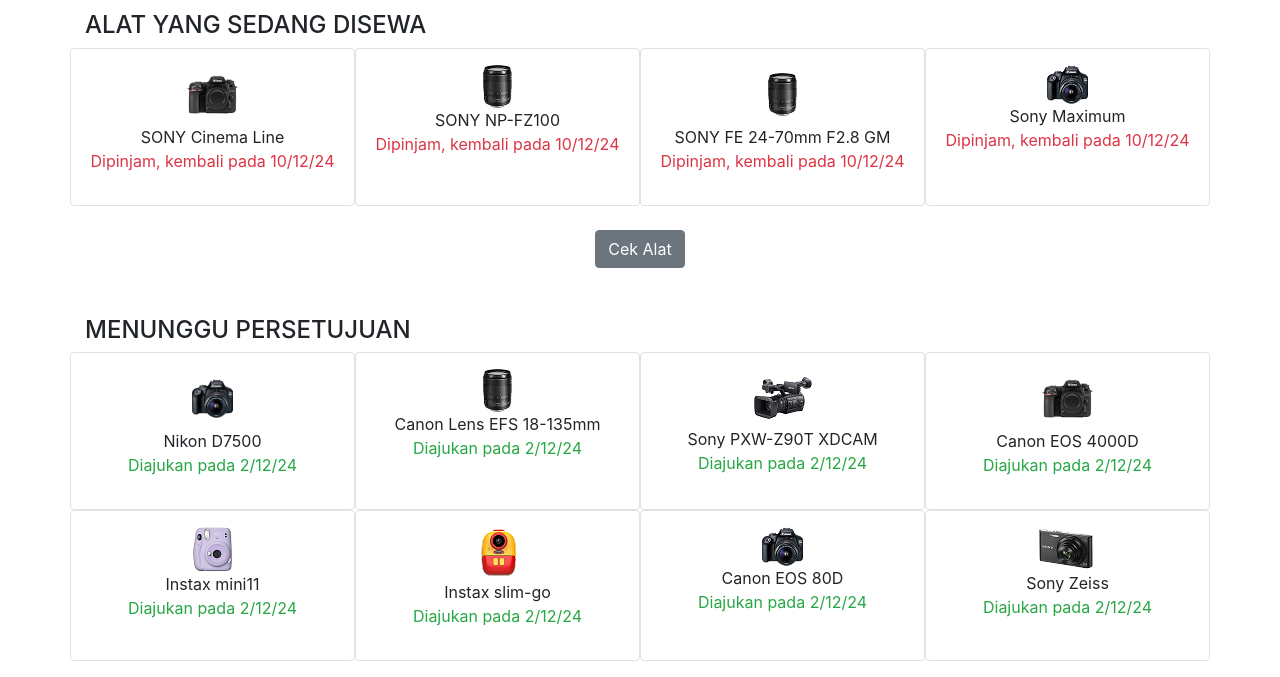
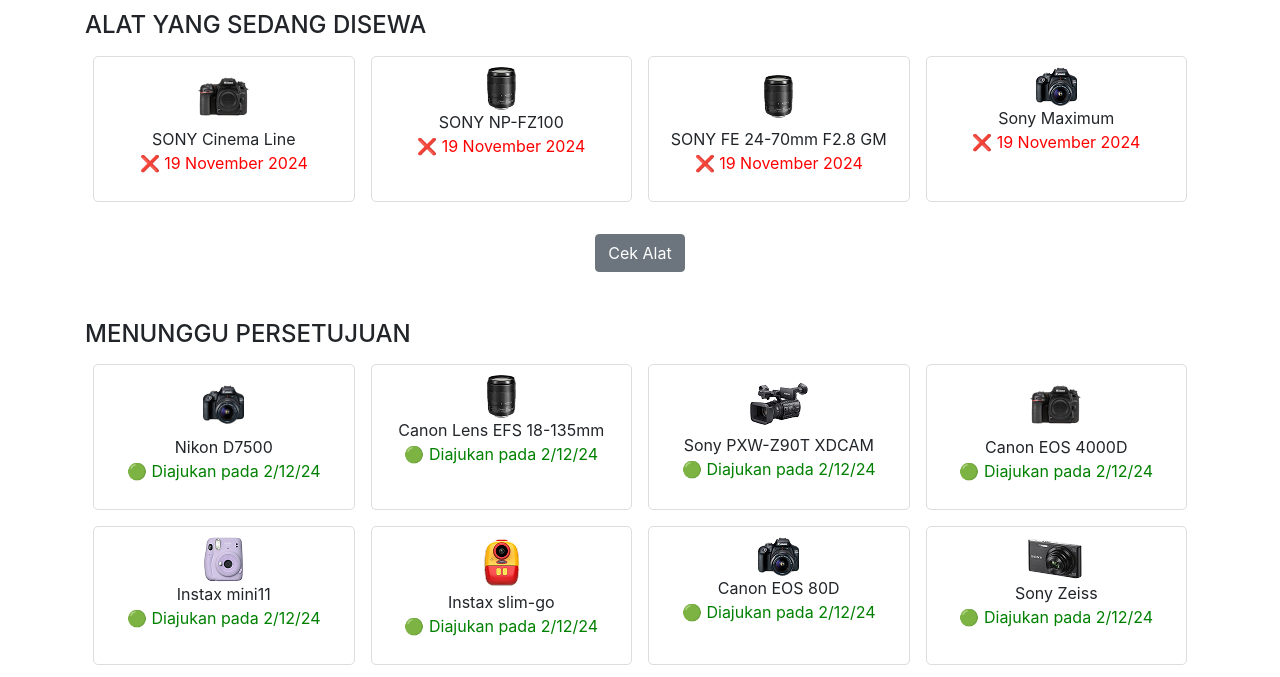
Before and after one commit to Danielbarz/PemrogramanWeb, a plain HTML site: page FEB5026231169/Pertemuan4/LatihanLayout.html in a window 1280 px wide. Shown: the part 123-800 px from the top of the page. Drawn offline with nearby package versions, Linux system fonts and the light colour scheme.

Commit message:
Pertemuan 4 Assignment

```diff
--- a/FEB5026231169/Pertemuan4/LatihanLayout.html
+++ b/FEB5026231169/Pertemuan4/LatihanLayout.html
@@ -4,19 +4,15 @@
     <meta charset="UTF-8" />
     <meta name="viewport" content="width=device-width, initial-scale=1" />
     <title>HomePage Teknisi</title>
-    <link
-      rel="stylesheet"
-      href="https://maxcdn.bootstrapcdn.com/bootstrap/4.5.2/css/bootstrap.min.css"
-    />
+    <link href="https://stackpath.bootstrapcdn.com/bootstrap/4.5.2/css/bootstrap.min.css" rel="stylesheet" />
+    <link href="https://cdn.jsdelivr.net/npm/bootstrap-icons/font/bootstrap-icons.css" rel="stylesheet" />
     <style>
       .Logo {
         width: 50px;
         height: auto;
         position: relative;
-        align-items: left;
         left: 10px;
         top: 5px;
-        bottom: 15px;
         border: 2px solid black;
         border-radius: 50%;
       }
@@ -27,52 +23,55 @@
         padding: 10px;
         border-radius: 5px;
       }
-
-      col-md-3 {
-        margin-top: 10px;
-        border: 1px solid #ebebeb;
+      .status-borrowed {
+        color: red;
+      }
+      .status-available {
+        color: green;
+      }
+      img {
+        max-height: 80px;
+        object-fit: contain;
+      }
+      .card-item {
+        padding: 10px;
+        border: 1px solid #ddd;
+        border-radius: 5px;
+        background: #fff;
+        height: 100%;
       }
     </style>
   </head>
   <body>
-    <div>
-      <img src="img/logo.png" class="Logo"/>
+    <div><img src="img/logo.png" class="Logo" /></div>
+    <h2 class="text-center">HomePage Teknisi</h2>
+
+    <div class="container mt-4">
+      <h4>ALAT YANG SEDANG DISEWA</h4>
+      <div class="row no-gutters">
+        <div class="col-3 p-2">
+          <div class="card-item text-center">
+            <img src="img/cam1.png" class="img-fluid" alt="SONY Cinema Line" />
+            <p>SONY Cinema Line<br><span class="status-borrowed">❌ 19 November 2024</span></p>
           </div>
-    <h2 class="text-center">HomePage Teknisi</h2>
-    <div class="container mt-4">
-      <h4 class="mt-4">ALAT YANG SEDANG DISEWA</h4>
-      <div class="row">
-        <div class="col-3 text-center p-3 border rounded">
-          <img src="img/cam1.png" class="img-fluid" alt="SONY Cinema Line" />
-          <p>
-            SONY Cinema Line<br /><span class="text-danger"
-              >Dipinjam, kembali pada 10/12/24</span
-            >
-          </p>
         </div>
-        <div class="col-3 text-center p-3 border rounded">
+        <div class="col-3 p-2">
+          <div class="card-item text-center">
             <img src="img/lens1.png" class="img-fluid" alt="SONY NP-FZ100" />
-          <p>
-            SONY NP-FZ100<br /><span class="text-danger"
-              >Dipinjam, kembali pada 10/12/24</span
-            >
-          </p>
+            <p>SONY NP-FZ100<br><span class="status-borrowed">❌ 19 November 2024</span></p>
           </div>
-        <div class="col-3 text-center p-3 border rounded">
+        </div>
+        <div class="col-3 p-2">
+          <div class="card-item text-center">
             <img src="img/lens2.png" class="img-fluid" alt="SONY FE 24-70mm" />
-          <p>
-            SONY FE 24-70mm F2.8 GM<br /><span class="text-danger"
-              >Dipinjam, kembali pada 10/12/24</span
-            >
-          </p>
+            <p>SONY FE 24-70mm F2.8 GM<br><span class="status-borrowed">❌ 19 November 2024</span></p>
           </div>
-        <div class="col-3 text-center p-3 border rounded">
+        </div>
+        <div class="col-3 p-2">
+          <div class="card-item text-center">
             <img src="img/cam2.png" class="img-fluid" alt="Sony Maximum" />
-          <p>
-            Sony Maximum<br /><span class="text-danger"
-              >Dipinjam, kembali pada 10/12/24</span
-            >
-          </p>
+            <p>Sony Maximum<br><span class="status-borrowed">❌ 19 November 2024</span></p>
+          </div>
         </div>
       </div>
 
@@ -81,70 +80,54 @@
       </div>
 
       <h4 class="mt-5">MENUNGGU PERSETUJUAN</h4>
-      <div class="row">
-        <div class="col-3 text-center p-3 border rounded">
+      <div class="row no-gutters">
+        <div class="col-3 p-2">
+          <div class="card-item text-center">
             <img src="img/cam4.png" class="img-fluid" alt="Nikon D7500" />
-          <p>
-            Nikon D7500<br /><span class="text-success"
-              >Diajukan pada 2/12/24</span
-            >
-          </p>
+            <p>Nikon D7500<br><span class="status-available">🟢 Diajukan pada 2/12/24</span></p>
           </div>
-        <div class="col-3 text-center p-3 border rounded">
+        </div>
+        <div class="col-3 p-2">
+          <div class="card-item text-center">
             <img src="img/lens1.png" class="img-fluid" alt="Canon Lens EFS" />
-          <p>
-            Canon Lens EFS 18-135mm<br /><span class="text-success"
-              >Diajukan pada 2/12/24</span
-            >
-          </p>
+            <p>Canon Lens EFS 18-135mm<br><span class="status-available">🟢 Diajukan pada 2/12/24</span></p>
           </div>
-        <div class="col-3 text-center p-3 border rounded">
+        </div>
+        <div class="col-3 p-2">
+          <div class="card-item text-center">
             <img src="img/camcorder.png" class="img-fluid" alt="Sony PXW-Z90T" />
-          <p>
-            Sony PXW-Z90T XDCAM<br /><span class="text-success"
-              >Diajukan pada 2/12/24</span
-            >
-          </p>
+            <p>Sony PXW-Z90T XDCAM<br><span class="status-available">🟢 Diajukan pada 2/12/24</span></p>
           </div>
-        <div class="col-3 text-center p-3 border rounded">
+        </div>
+        <div class="col-3 p-2">
+          <div class="card-item text-center">
             <img src="img/cam1.png" class="img-fluid" alt="Canon EOS 4000D" />
-          <p>
-            Canon EOS 4000D<br /><span class="text-success"
-              >Diajukan pada 2/12/24</span
-            >
-          </p>
+            <p>Canon EOS 4000D<br><span class="status-available">🟢 Diajukan pada 2/12/24</span></p>
           </div>
-        <div class="col-3 text-center p-3 border rounded">
+        </div>
+        <div class="col-3 p-2">
+          <div class="card-item text-center">
             <img src="img/polaroid.png" class="img-fluid" alt="Instax mini11" />
-          <p>
-            Instax mini11<br /><span class="text-success"
-              >Diajukan pada 2/12/24</span
-            >
-          </p>
+            <p>Instax mini11<br><span class="status-available">🟢 Diajukan pada 2/12/24</span></p>
           </div>
-        <div class="col-3 text-center p-3 border rounded">
+        </div>
+        <div class="col-3 p-2">
+          <div class="card-item text-center">
             <img src="img/kodak.png" class="img-fluid" alt="Instax slim-go" />
-          <p>
-            Instax slim-go<br /><span class="text-success"
-              >Diajukan pada 2/12/24</span
-            >
-          </p>
+            <p>Instax slim-go<br><span class="status-available">🟢 Diajukan pada 2/12/24</span></p>
           </div>
-        <div class="col-3 text-center p-3 border rounded">
+        </div>
+        <div class="col-3 p-2">
+          <div class="card-item text-center">
             <img src="img/cam2.png" class="img-fluid" alt="Canon EOS 80D" />
-          <p>
-            Canon EOS 80D<br /><span class="text-success"
-              >Diajukan pada 2/12/24</span
-            >
-          </p>
+            <p>Canon EOS 80D<br><span class="status-available">🟢 Diajukan pada 2/12/24</span></p>
           </div>
-        <div class="col-3 text-center p-3 border rounded">
+        </div>
+        <div class="col-3 p-2">
+          <div class="card-item text-center">
             <img src="img/digicam.png" class="img-fluid" alt="Sony Zeiss" />
-          <p>
-            Sony Zeiss<br /><span class="text-success"
-              >Diajukan pada 2/12/24</span
-            >
-          </p>
+            <p>Sony Zeiss<br><span class="status-available">🟢 Diajukan pada 2/12/24</span></p>
+          </div>
         </div>
       </div>
     </div>
```
Lines whose indentation alone changed are shown as unchanged.
